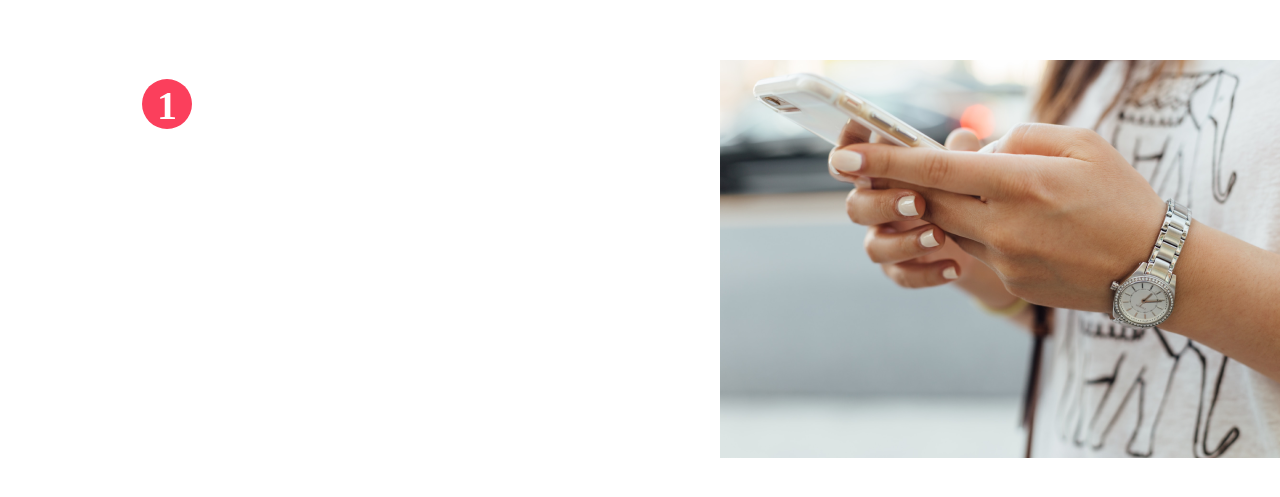
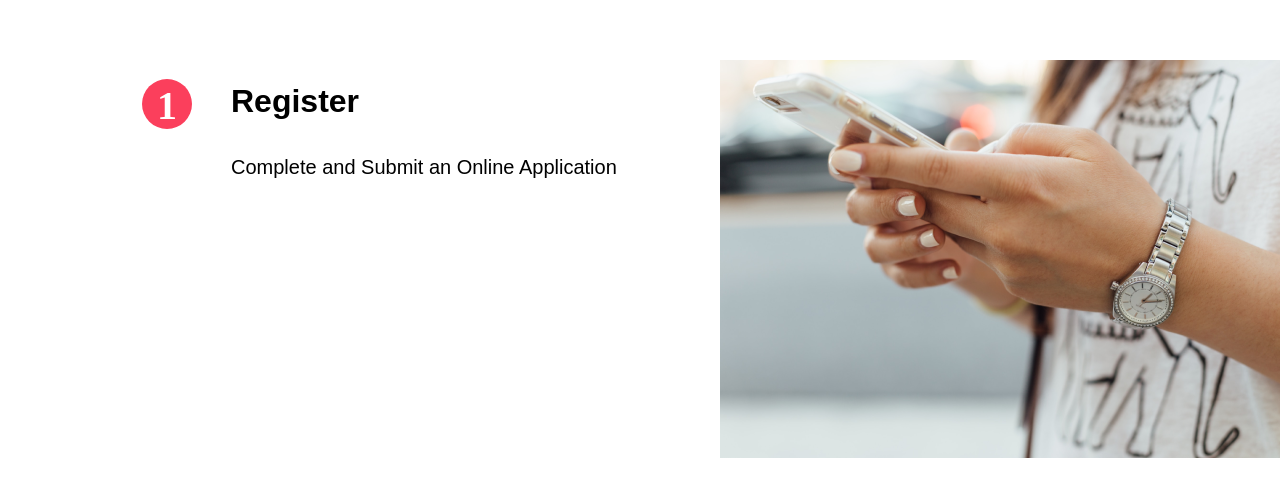
Before and after one commit to Kosiso29/Desktop-7, a plain HTML site: page index.html in a window 1280 px wide. Shown: the part 1002-1499 px from the top of the page. Drawn offline with Linux system fonts and the light colour scheme.

Commit message:
register added

```diff
--- a/index.html
+++ b/index.html
@@ -25,6 +25,8 @@
       <img src="img/register.png">
       <div class="number">
         <i>1</i>
+        <h1>Register</h1>
+        <p>Complete and Submit an Online Application</p>
 
       </div>
 
--- a/style.css
+++ b/style.css
@@ -138,3 +138,33 @@
 
   color: #FFFFFF;
 }
+.register h1{
+  position: absolute;
+  height: 45px;
+  width: 126px;
+  left: 89px;
+
+  font-family: sans-serif;
+  font-style: normal;
+  font-weight: bold;
+  font-size: 32px;
+  line-height: 140.62%;
+  color: #000000;
+}
+.register p{
+  position: absolute;
+  height: 29px;
+  width: 422px;
+  left: 89px;
+  top: 74px;
+
+  font-family: sans-serif;
+  font-style: normal;
+  font-weight: normal;
+  font-size: 20px;
+  line-height: 140.62%;
+
+  /* identical to box height, or 28px */
+
+  color: #000000;
+}
```
